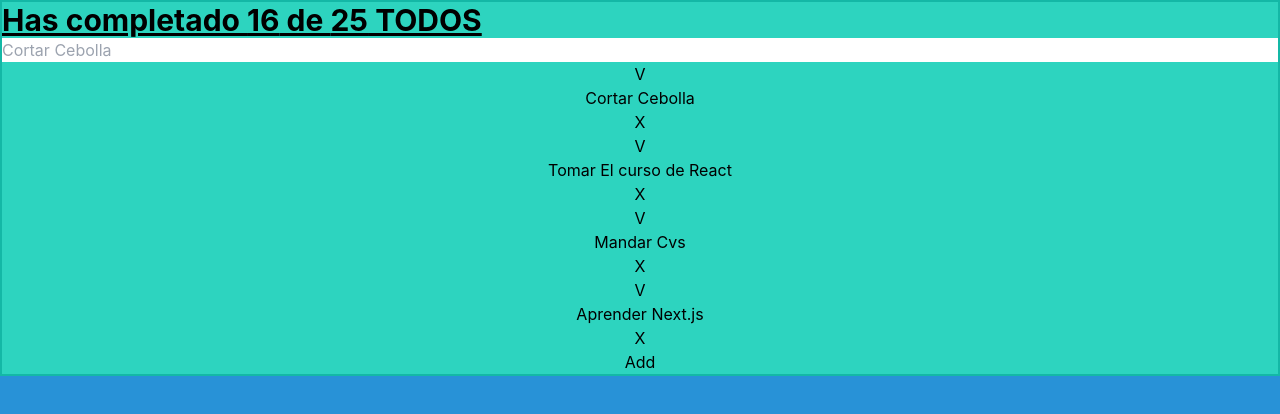
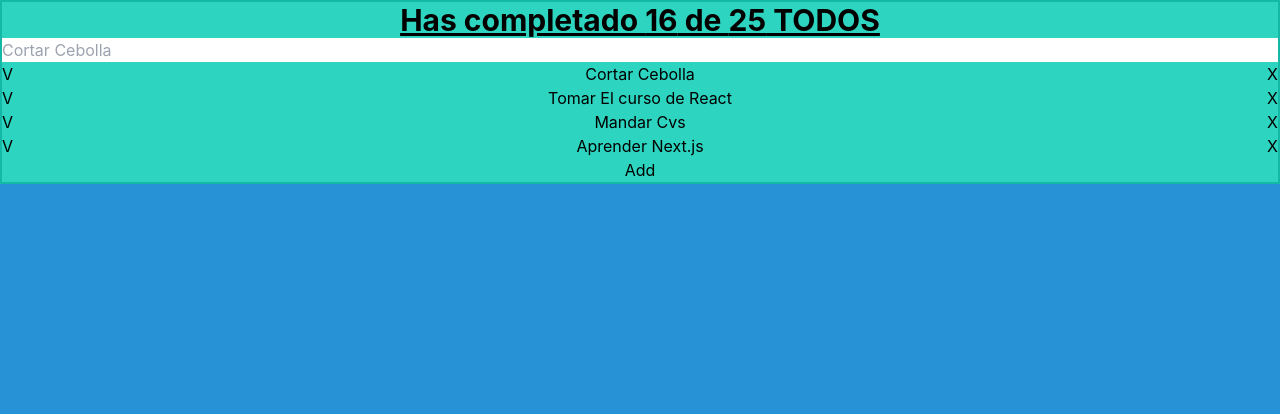
Before and after one commit to platzi/curso-react-intro, a React (Create React App) app: page / in a window 1280 px wide. Shown: the top 414 px of the page. Built offline with nearby package versions, Linux system fonts and the light colour scheme.

Commit message:
added basic styles

```diff
--- a/src/App.js
+++ b/src/App.js
@@ -15,8 +15,9 @@ const defaultTodos = [
 
 function App() {
   return (
-<div className='container flex flex-col border-2 border-teal-500 bg-teal-400'>
+<div className='flex justify-center'>
   <>
+    <div className='container flex flex-col justify-center border-2 border-teal-500 bg-teal-400'>
 
       <TodoCounter completed={16} total= {25} />
       <TodoSearch/>
@@ -31,7 +32,7 @@ function App() {
       </TodoList>
 
         <CreateTodoButton/>
-
+    </div>
   </>
 </div>
   );
--- a/src/CreateTodoButton.js
+++ b/src/CreateTodoButton.js
@@ -1,6 +1,6 @@
 function CreateTodoButton(){
     return(
-      <button>Add</button>
+      <button className="cursor-pointer">Add</button>
     );
   }
 
--- a/src/TodoCounter.js
+++ b/src/TodoCounter.js
@@ -1,7 +1,7 @@
 import './TodoCounter.css'
 function TodoCounter({total, completed}){
     return(
-      <h1 className='text-3xl font-bold underline'>
+      <h1 className='text-3xl font-bold underline text-center'>
         Has completado {completed} de {total} TODOS
       </h1>
     )
--- a/src/TodoItem.js
+++ b/src/TodoItem.js
@@ -1,9 +1,9 @@
 function TodoItem(props){
     return(
-      <li className="justify-items-center">
-        <span className="text-center">V {props.completed}</span>
-        <p className="text-center">{props.text}</p>
-        <span className="text-center">X</span>
+      <li className="flex">
+        <span className={`cursor-pointer`}>V {props.completed}</span>
+        <p className="grow text-center">{props.text}</p>
+        <span className="cursor-pointer">X</span>
       </li>
     );
   }
```
